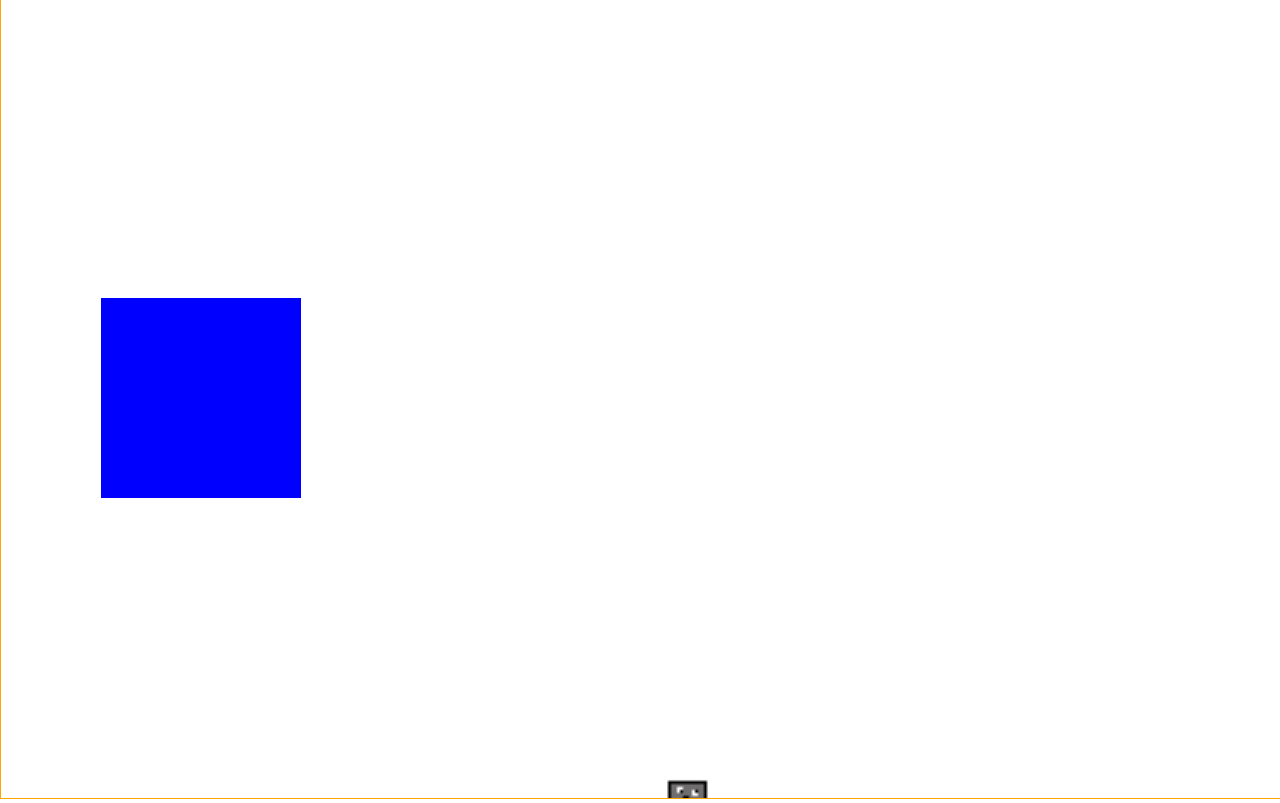
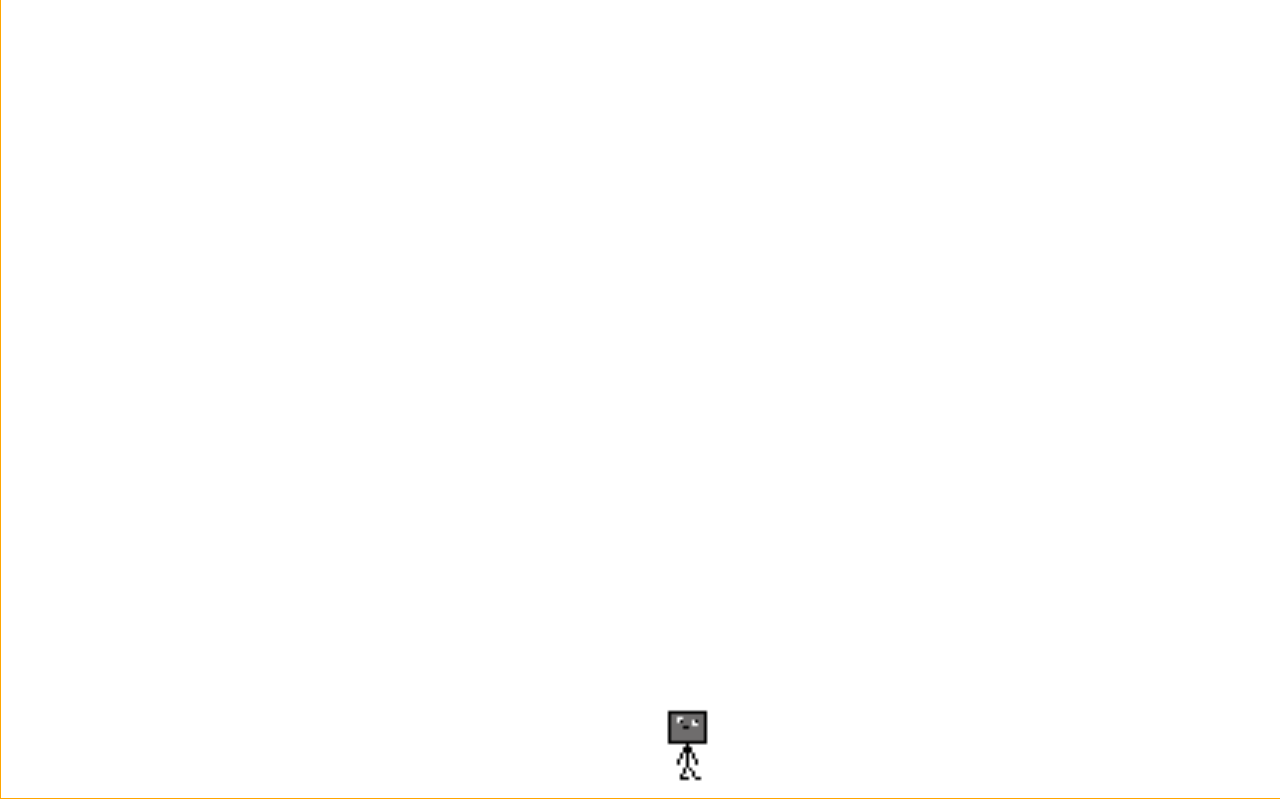
Before and after one commit to piggydoom/My-Website, a plain HTML site: page index.html in a window 1280 px wide. Shown: the part 48-851 px from the top of the page. Drawn offline with Linux system fonts and the light colour scheme.

Commit message:
Added gravity

```diff
--- a/index.html
+++ b/index.html
@@ -1,6 +1,5 @@
 <!DOCTYPE html>
 <html lang="en">
-
   <head>
     <meta charset="UTF-8" />
     <meta http-equiv="X-UA-Compatible" content="IE=edge" />
@@ -52,8 +51,7 @@
         // this.playerDirection = 0
         // this.steploop = [0,1,2]
 
-
-      Player.prototype.draw = function () {
+        Player.prototype.update = function () {
           ctx.drawImage(
             //image being used
             this.img,
@@ -68,60 +66,49 @@
             this.scaledWidth,
             this.scaledHeight
           );
-      };
-
-      Player.prototype.gravity = function () {
-        //gravity Handling
           this.velocityX += gravity.x;
           this.velocityY += gravity.y;
           this.posx += this.velocityX;
           this.posy += this.velocityY;
-        const g = ground - this.height;
-
-        if(this.posy >= g){
+          const g = ground - this.scaledHeight;
+          console.log(g);
+          // console.log(myCanvas.height);
+          if (this.posy >= g) {
             this.posy = g - (this.posy - ground - g);
             this.velocityY = -Math.abs(this.velocityY) * bounce;
-          if(this.velocityY >= -gravity.y){
+            if (this.velocityY >= -gravity.y) {
               this.velocityY = 0;
               this.posy = g - gravity.y;
             }
+          }
+        };
 
+        Player.prototype.move = function () {
+          //player.movement
+          addEventListener("keydown", (e) => {
+            if (e.keyCode == 65) {
+              this.posx += -15;
+              console.log("a key was presssed");
+            }
+            if (e.keyCode == 68) {
+              this.posx += 15;
+            }
+          });
+        };
       }
 
-      };
-
-
-      Player.prototype.update = function () {
-
-
-        //player.movement
-        addEventListener('keydown', (e) => {
-          if (e.keyCode == 65) {
-            this.xPos += -15;
-            console.log("a key was presssed")
-          }
-          if (e.keyCode == 68) {
-            this.xPos += 15;
-          }
-        })
-      }
-
-    };
-
-
       const player = new Player();
-    player.update();
+      player.move();
 
       //animationloop
       function animate() {
         window.requestAnimationFrame(animate);
-      ctx.clearRect(0,0, myCanvas.width, myCanvas.height);
-      player.draw();
-      player.gravity();
-      ctx.beginPath();
-      ctx.fillStyle = "blue";
-      ctx.fillRect(100, 300, 200, 200);
-      ctx.stroke();
+        ctx.clearRect(0, 0, myCanvas.width, myCanvas.height);
+        player.update();
+        // ctx.beginPath();
+        // ctx.fillStyle = "blue";
+        // ctx.fillRect(100, 300, 200, 200);
+        // ctx.stroke();
       }
 
       window.requestAnimationFrame(animate);
@@ -136,5 +123,4 @@
     // ctx.fillRect(100,300,200,200);
     // ctx.stroke();
   </script>
-
 </html>
```
Lines whose indentation alone changed are shown as unchanged.
